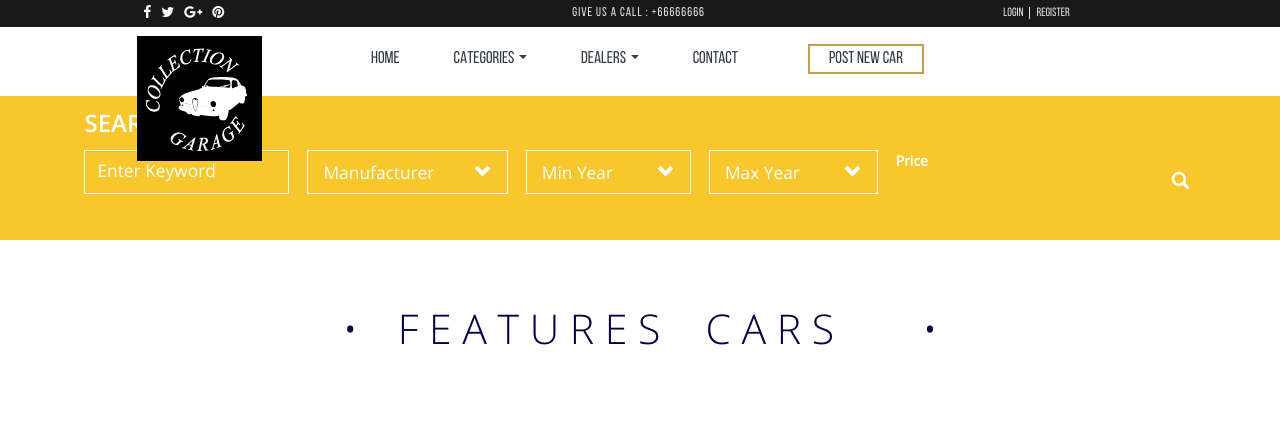
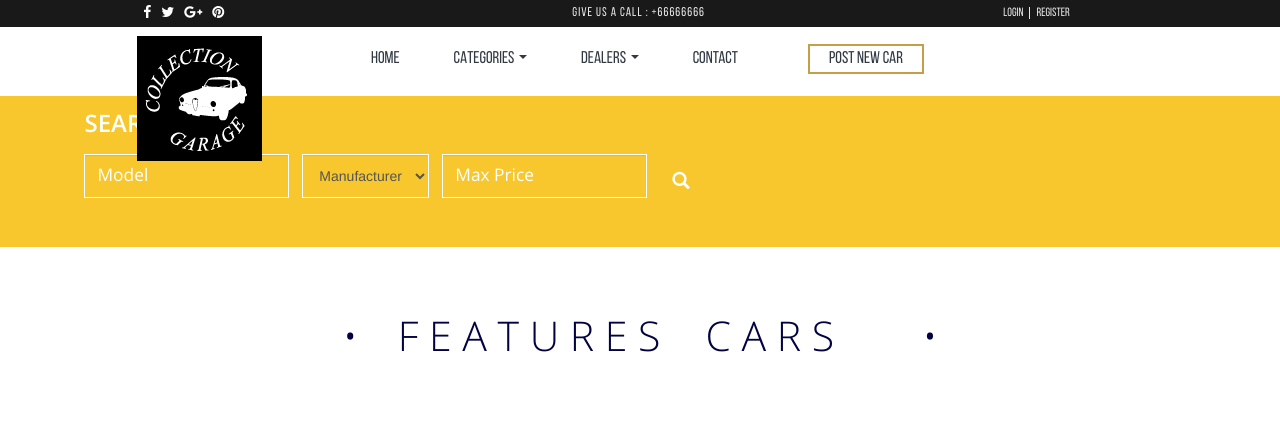
Before and after one commit to Rachel2070/car_store, a Flask app: page /index.html in a window 1280 px wide. Shown: the top 441 px of the page. Run offline with Flask 3, Linux system fonts and the light colour scheme; data that the repository does not hold is empty; some libraries are stand-ins or nearby versions.

Commit message:
filtering works

```diff
--- a/models/car_model.py
+++ b/models/car_model.py
@@ -85,15 +85,65 @@ def delete_car(car_id):
         return {'status': 'success', 'message': 'Car deleted successfully'}
 
 
-new_car = {
-    'car_id': 2011,
-    'model': 'Model d',
-    'manufacturer': 2,
-    'manufacturer_date': '2023-01-15',
-    'license_num': 'dtr882C5423',
-    'price': 30000,
-    'num_seats': 5,
-}
+def get_manufacturer_id(cursor, manufacturer_name):
+    query = "SELECT manufacturer_id FROM manufacturers WHERE manufacturer_name = ?"
+    cursor.execute(query, (manufacturer_name,))
+    result = cursor.fetchone()
+    return result[0] if result else None
+
+def search_car(parameters):
+    with pyodbc.connect(connection_str) as connection:
+        cursor = connection.cursor()
+        man = parameters.get('manufacturer', 'Manufacturer')
+        model = parameters.get('model', '')
+        price = parameters.get('price', '')
+
+        conditions = []
+        values = []
+
+        if man != 'Manufacturer':
+            manufacturer_id = get_manufacturer_id(cursor, man)
+            if manufacturer_id:
+                conditions.append("manufacturer = ?")
+                values.append(manufacturer_id)
+            else:
+                print("Manufacturer not found")
+                return []
+
+        if model:
+            conditions.append("model = ?")
+            values.append(model)
+        if price:
+            conditions.append("price <= ?")
+            values.append(price)
+
+        query = "SELECT * FROM cars"
+        if conditions:
+            query += " WHERE " + " AND ".join(conditions)
+
+        print(query)  # For debugging purposes
+        cursor.execute(query, values)
+        results = cursor.fetchall()
+
+        return results
+
+
+
+
+# obj = {'manufacturer': 'Toyota', 'model':'', 'price':50000000000}
+# res = search_car(obj)
+# print(res)
+
+
+# new_car = {
+#     'car_id': 2011,
+#     'model': 'Model d',
+#     'manufacturer': 2,
+#     'manufacturer_date': '2023-01-15',
+#     'license_num': 'dtr882C5423',
+#     'price': 30000,
+#     'num_seats': 5,
+# }
 
 # result = create_car(new_car)
 # print(result)
--- a/server.py
+++ b/server.py
@@ -10,11 +10,27 @@ def root():
     return render_template('login.html')
 
 
-@app.route('/index.html')
+@app.route('/index.html', methods = ['GET'])
 def home():
+    parameters = request.args.to_dict()
     cars = car_model.get_all_cars()
     mans = manufacturer_model.get_all_manufacturers()
-    return render_template('index.html', cars= cars, mans = mans)
+    search_parameters = {
+        'manufacturer': request.args.get('manufacturer'),
+        'model': request.args.get('model'),
+        'price': request.args.get('price')
+    }
+
+    if any(search_parameters.values()):
+        filteredCars = car_model.search_car(search_parameters)
+    else:
+        filteredCars = cars
+
+    return render_template('index.html', cars=filteredCars, mans=mans, full_cars = cars)
+
+
+
+
 
 
 @app.route('/login.html', methods=['POST', 'GET'])
--- a/template/carDetails.html
+++ b/template/carDetails.html
@@ -79,7 +79,7 @@
                     <p><strong>Manufacturer:</strong> {{car.manufacturer}}</p>
                     <p><strong>Manufacture Date:</strong> {{car.manufacturer_date}}</p>
                     <p><strong>License Number:</strong> {{car.licence_num}}</p>
-                    <p><strong>Price:</strong> {{car.price}}$</p>
+                    <p><strong>Price:</strong> {{car.price}} €</p>
                     <p><strong>Number of Seats:</strong> {{car.num_seats}}</p>
                     <img src="{{ car.car_pic }}" alt="{{ car.car_pic }}" style="height: 300px; border-radius: 50px;">
                 </div>
--- a/template/index.html
+++ b/template/index.html
@@ -81,7 +81,7 @@
 	<div class="allcontain">
 		<div id="carousel-up" class="carousel slide" data-ride="carousel">
 			<div class="carousel-inner" role="listbox">
-				{% for car in cars %}
+				{% for car in full_cars %}
 				<div class="item {% if loop.first %}active{% endif %}">
 					<img src="{{ car.car_pic }}" alt="{{ car.model }}">
 					<div class="carousel-caption">
@@ -101,13 +101,10 @@
 			</a>
 
 			<!--_______________________________________ Search______________________________________ -->
-
-
 			<nav class="navbar navbar-default midle-nav">
 				<div class="navbar-header">
-					<button type="button" class="navbar-toggle collapsed textcostume" data-toggle="collapse"
-						data-target="#navbarmidle" aria-expanded="false">
-						<h1>SEARCH TEXT</h1>
+					<button type="button" class="navbar-toggle collapsed textcostume" data-toggle="collapse" data-target="#navbarmidle" aria-expanded="false">
+							<h1>SEARCH TEXT</h1>
 						<span class="sr-only">Toggle navigation</span>
 						<span class="icon-bar"></span>
 						<span class="icon-bar"></span>
@@ -118,53 +115,44 @@
 					<div class="searchtxt">
 						<h1>SEARCH TEXT</h1>
 					</div>
-					<form class="navbar-form navbar-left searchformmargin" role="search">
+					<form class="navbar-form navbar-left searchformmargin" role="search" method="GET" action="/index.html">
 						<div class="form-group">
-							<input type="text" class="form-control searchform" placeholder="Enter Keyword">
+							<input type="text" class="form-control searchform" name='model' placeholder="Model">
 						</div>
+						<div class="form-group">
+							<select class="form-control searchform" name="manufacturer">
+								<option value="Manufacturer">Manufacturer</option>
+								{% for man in mans %}
+								<option value="{{ man.manufacturer_name }}">{{ man.manufacturer_name }}</option>
+								{% endfor %}
+							</select>
+						</div>
+						<div class="form-group">
+							<input type="text" class="form-control searchform" name="price" placeholder="Max Price">
+						</div>
+						<button type="submit" class="btn btn-default searchbutton">
+							<span class="glyphicon glyphicon-search"></span>
+						</button>
 					</form>
-					<ul class="nav navbar-nav navbarborder">
-						<li class="li-category">
-							<a class="btn dropdown-toggle btn-costume" id="dropdownMenu1" data-toggle="dropdown"
-								aria-haspopup="true" aria-expanded="true">Manufacturer<span
-									class="glyphicon glyphicon-chevron-down downicon"></span></a>
-							<ul class="dropdown-menu" id="mydd">
-								{% for man in mans %}
-								<li><a href="#" class="dropdown-item">{{man.manufacturer_name}}</a></li>
-								{% endfor %}
-							</ul>
-						</li>
-						<li class="li-minyear"><a class="btn  dropdown-toggle btn-costume" id="dropdownMenu2"
-								data-toggle="dropdown" aria-haspopup="true" aria-expanded="true">Min Year <span
-									class="glyphicon glyphicon-chevron-down downicon"></span></a>
-							<ul class="dropdown-menu" id="mydd2">
-								<li><a href="#">1</a></li>
-								<li><a href="#">2</a></li>
-								<li><a href="#">3</a></li>
-							</ul>
-						</li>
-						<li class="li-maxyear"><a class="btn dropdown-toggle btn-costume" id="dropdownMenu3"
-								data-toggle="dropdown" aria-haspopup="true" aria-expanded="true">Max Year <span
-									class="glyphicon glyphicon-chevron-down downicon"></span></a>
-							<ul class="dropdown-menu" id="mydd3">
-								<li><a href="#">1900</a></li>
-								<li><a href="#">2000</a></li>
-								<li><a href="#">2016</a></li>
-							</ul>
-						</li>
-						<li class="li-slideprice">
-							<p> <label class="slidertxt" for="amount">Price </label>
-								<input class="priceslider" type="text" id="amount" readonly="readonly">
-							</p>
-							<div id="slider-range"></div>
-
-						</li>
-						<li class="li-search"> <button class="searchbutton"><span
-									class="glyphicon glyphicon-search "></span></button></li>
-					</ul>
-
 				</div>
 			</nav>
+
+			<script>
+				document.addEventListener('DOMContentLoaded', (event) => {
+					const dropdownItems = document.querySelectorAll('.dropdown-item');
+					const dropdownButton = document.getElementById('dropdownMenu1');
+					const dropdownIcon = dropdownButton.querySelector('.glyphicon');
+
+					dropdownItems.forEach(item => {
+						item.addEventListener('click', (e) => {
+							e.preventDefault(); // Prevent the default anchor click behavior
+							const selectedText = e.target.textContent;
+							dropdownButton.childNodes[0].textContent = selectedText + ' ';
+							dropdownButton.appendChild(dropdownIcon); // Re-append the existing icon
+						});
+					});
+				});
+			</script>
 		</div>
 	</div>
 
```
